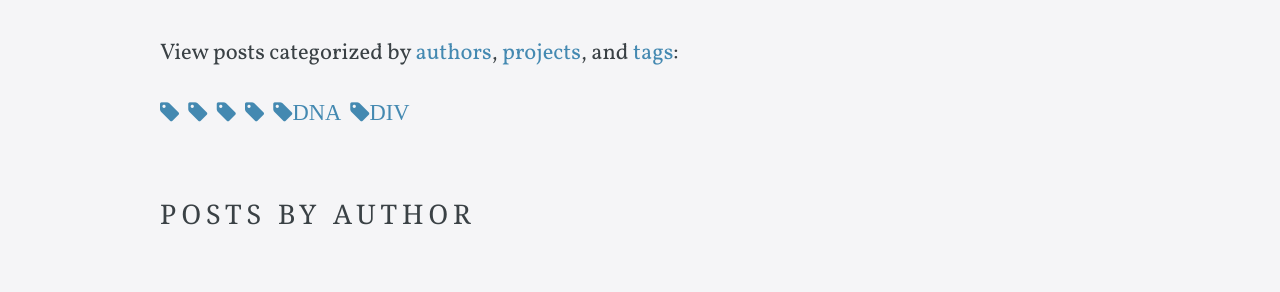
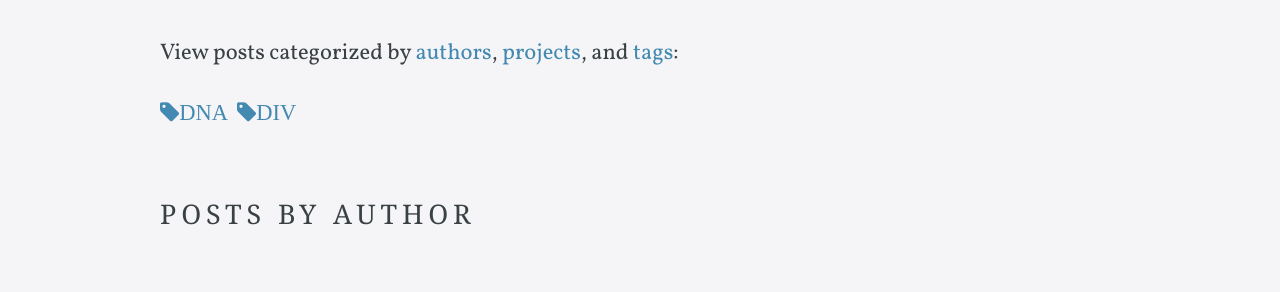
Before and after one commit to bioshack/d8a, a Jekyll site: the page built from pages/archive.html, in a window 1280 px wide. Shown: the part 543-835 px from the top of the page. Built offline with Jekyll 4.4.1, drawn with Linux system fonts in a browser that asks for light colours; some web fonts are replaced.

Commit message:
Remove projects

```diff
--- a/pages/archive.html
+++ b/pages/archive.html
@@ -12,9 +12,6 @@ show_in_navigation: false
 </p>
 
 <p>
-  {% for project in site.projects %}
-    <a href="#{{ include.project.name | slugify }}" class="fa fa-tag">{{ include.project.name }}</a>&nbsp;
-  {% endfor %}
   {% for tag in site.tags %}
     <a href="#{{ tag[0] | slugify }}" class="fa fa-tag">{{ tag[0] }}</a>&nbsp;
   {% endfor %}
```
